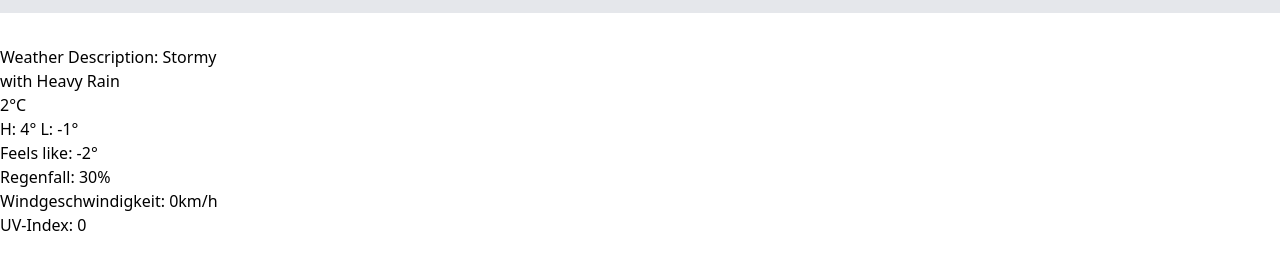
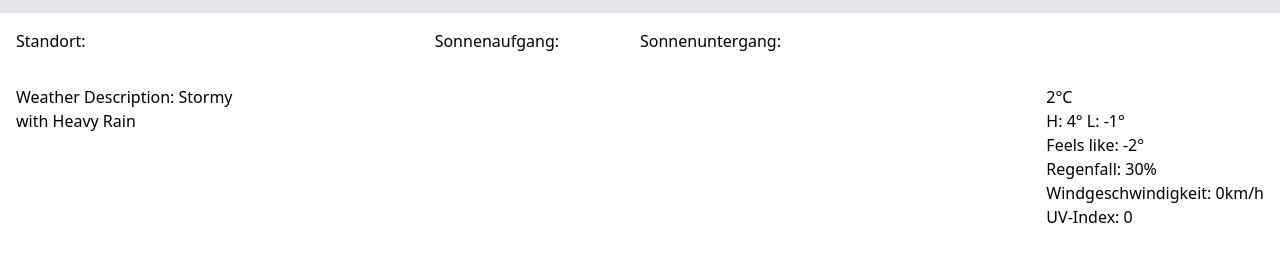
Before and after one commit to mymayu1/BachelorWeatherApp, a website with bundled scripts: page index.html in a window 1280 px wide. Shown: the part 59-328 px from the top of the page. Built offline with nearby package versions, Linux system fonts and the light colour scheme; no server answers.

Commit message:
Update HTML Layout

```diff
--- a/index.html
+++ b/index.html
@@ -37,19 +37,20 @@
             <div id="weatherView">
                 <div id="weatherDescription">
                     <div id="topBar" class="p-4 grid grid-cols-3 gap-2">
-                        <p id="location"></p>
+                        <p id="location">Standort:</p>
                         <div class="grid grid-cols-2">
-                        <p id="sunrise" ></p>
-                        <p id="sunset" ></p>
+                        <p id="sunrise" >Sonnenaufgang:</p>
+                        <p id="sunset" >Sonnenuntergang:</p>
                         </div>
                     </div>
-                    <div id="leftInformation">
+                    <div id="bodyContainer" class="flex flex-row justify-between">
+                        <div id="leftInformation" class="p-4">
                             <p>
                                 <h1>Weather Description: Stormy</h1>
                                 <h2>with Heavy Rain</h2>
                             </p>
                         </div>
-                    <div id="rightInformation">
+                        <div id="rightInformation" class="p-4">
                             <p>
                                 <h1>2°C</h1>
                                 <h6>H: 4°  L: -1°</h6>
@@ -60,6 +61,7 @@
                                 <h4>Windgeschwindigkeit: 0km/h</h4>
                                 <h4>UV-Index: 0</h4>
                             </p>
+                        </div>
                     </div>
                     <div>
                         <svg id="line-chart"></svg>
--- a/index.js
+++ b/index.js
@@ -11,8 +11,7 @@ const options = { method: 'GET', headers: { accept: 'application/json' } };
   try{
     // Echtzeit-Wetterdaten abrufen
     const realtimeResponse = await fetch(
-      //`https://api.tomorrow.io/v4/weather/realtime?location=${city}&apikey=${apiKey}`,
-      `https://api.tomorrow.io/v4/weather/realtime?location=berlin&apikey=${apiKey}`,
+      `https://api.tomorrow.io/v4/weather/realtime?location=${city}&apikey=${apiKey}`,
       options
     );
 
@@ -21,8 +20,8 @@ const options = { method: 'GET', headers: { accept: 'application/json' } };
 
     //Forecast-Wetterdaten abrufen
     const forecastResponse = await fetch(
-      //`https://api.tomorrow.io/v4/weather/forecast?location=${city}&apikey=${apiKey}`,
-      `https://api.tomorrow.io/v4/weather/forecast?location=berlin&apikey=${apiKey}`,
+      `https://api.tomorrow.io/v4/weather/forecast?location=${city}&apikey=${apiKey}`,
+
       options
     );
 
```
Lines whose indentation alone changed are shown as unchanged.
